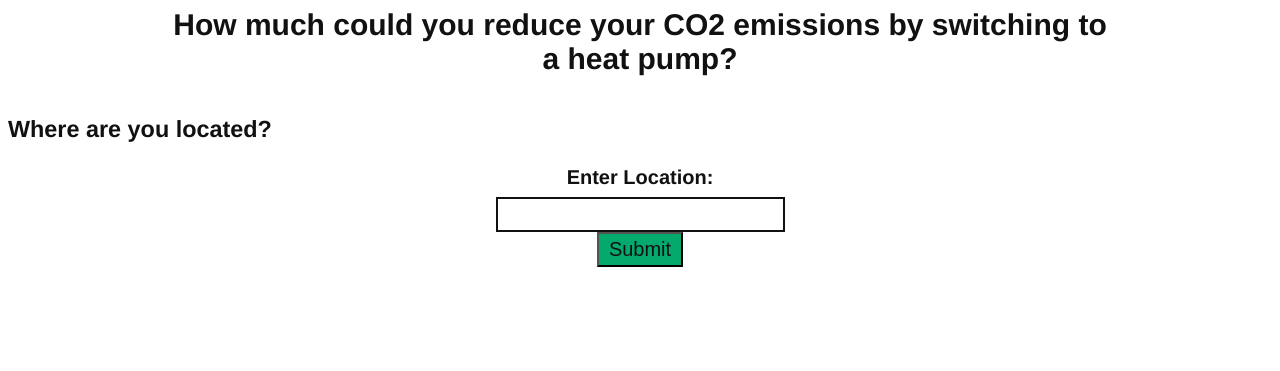
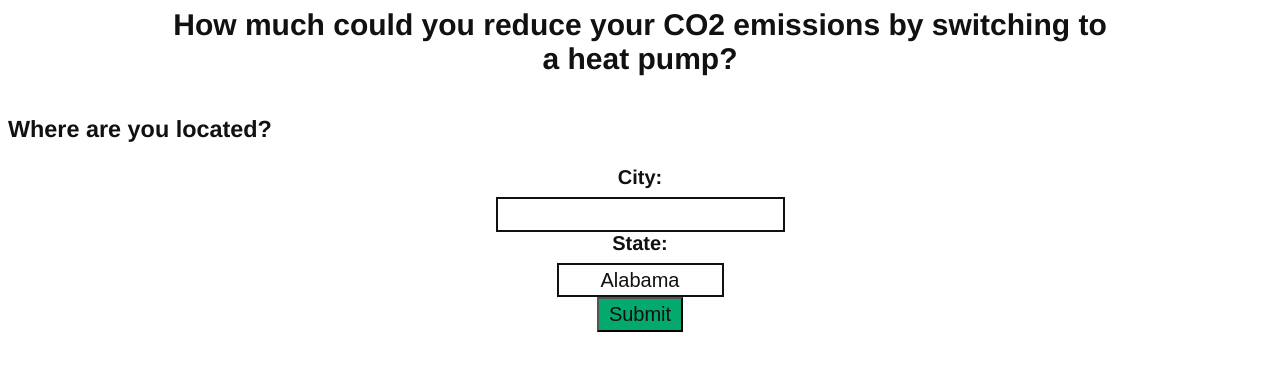
Before and after one commit to tfavorite/electric-home-project, a Django app: page / in a window 1280 px wide. Shown: the top 371 px of the page. Run offline with Django 5.2, Linux system fonts and the light colour scheme.

Commit message:
Changed location to a city/state form to lower chances of unknown inputs

```diff
--- a/electrichome/electrichome/static/js/form-behavior.js
+++ b/electrichome/electrichome/static/js/form-behavior.js
@@ -1,5 +1,8 @@
         function getLatLon() {
-            var locationInput = document.getElementById('location').value;
+            var cityInput = document.getElementById('city').value;
+            var stateInput = document.getElementById('state').value;
+
+            var locationInput = `${cityInput}/${stateInput}`;
 
             // Show loading spinner
             document.getElementById('loadingSpinner').style.display = 'block';
--- a/electrichome/electrichome/templates/base_form.html
+++ b/electrichome/electrichome/templates/base_form.html
@@ -11,9 +11,63 @@
     <h2>How much could you reduce your CO2 emissions by switching to a heat pump?</h2>
     <div id="home-location-section">
         <h3>Where are you located?</h3>
-            <form id="locationForm">
-            <label for="location">Enter Location:</label>
-            <input type="text" id="location" name="location" required>
+        <form id="locationForm">
+            <label for="city">City:</label>
+            <input type="text" id="city" name="city" required>
+
+            <label for="state">State:</label>
+            <select id="state" name="state" required>
+                <option value="AL">Alabama</option>
+                <option value="AK">Alaska</option>
+                <option value="AZ">Arizona</option>
+                <option value="AR">Arkansas</option>
+                <option value="CA">California</option>
+                <option value="CO">Colorado</option>
+                <option value="CT">Connecticut</option>
+                <option value="DE">Delaware</option>
+                <option value="FL">Florida</option>
+                <option value="GA">Georgia</option>
+                <option value="HI">Hawaii</option>
+                <option value="ID">Idaho</option>
+                <option value="IL">Illinois</option>
+                <option value="IN">Indiana</option>
+                <option value="IA">Iowa</option>
+                <option value="KS">Kansas</option>
+                <option value="KY">Kentucky</option>
+                <option value="LA">Louisiana</option>
+                <option value="ME">Maine</option>
+                <option value="MD">Maryland</option>
+                <option value="MA">Massachusetts</option>
+                <option value="MI">Michigan</option>
+                <option value="MN">Minnesota</option>
+                <option value="MS">Mississippi</option>
+                <option value="MO">Missouri</option>
+                <option value="MT">Montana</option>
+                <option value="NE">Nebraska</option>
+                <option value="NV">Nevada</option>
+                <option value="NH">New Hampshire</option>
+                <option value="NJ">New Jersey</option>
+                <option value="NM">New Mexico</option>
+                <option value="NY">New York</option>
+                <option value="NC">North Carolina</option>
+                <option value="ND">North Dakota</option>
+                <option value="OH">Ohio</option>
+                <option value="OK">Oklahoma</option>
+                <option value="OR">Oregon</option>
+                <option value="PA">Pennsylvania</option>
+                <option value="RI">Rhode Island</option>
+                <option value="SC">South Carolina</option>
+                <option value="SD">South Dakota</option>
+                <option value="TN">Tennessee</option>
+                <option value="TX">Texas</option>
+                <option value="UT">Utah</option>
+                <option value="VT">Vermont</option>
+                <option value="VA">Virginia</option>
+                <option value="WA">Washington</option>
+                <option value="WV">West Virginia</option>
+                <option value="WI">Wisconsin</option>
+                <option value="WY">Wyoming</option>
+            </select>
             <button type="button" onclick="getLatLon()">Submit</button>
         </form>
     </div>
--- a/electrichome/electrichome/urls.py
+++ b/electrichome/electrichome/urls.py
@@ -24,5 +24,5 @@ from .views import my_view, geocode
 urlpatterns = [
     # path('admin/', admin.site.urls),
     path('', my_view, name='my_view'),
-    path('api/geocode/<str:location>/', geocode, name='geocode'),
+    path('api/geocode/<str:city>/<str:state>/', geocode, name='geocode'),
 ] #+ static(settings.STATIC_URL, document_root=settings.STATIC_ROOT) # # Needed during deployment, not development
--- a/electrichome/electrichome/views.py
+++ b/electrichome/electrichome/views.py
@@ -121,7 +121,8 @@ def _do_the_thing(submitted_data):
         "difference": diff_from_before
     }
 
-def geocode(request, location):
+def geocode(request, city, state):
+    location = f'{city}, {state}'
     opencage_api_key = OPEN_CAGE_API_KEY
     opencage_url = f'https://api.opencagedata.com/geocode/v1/json?q={location}&key={opencage_api_key}'
 
```
